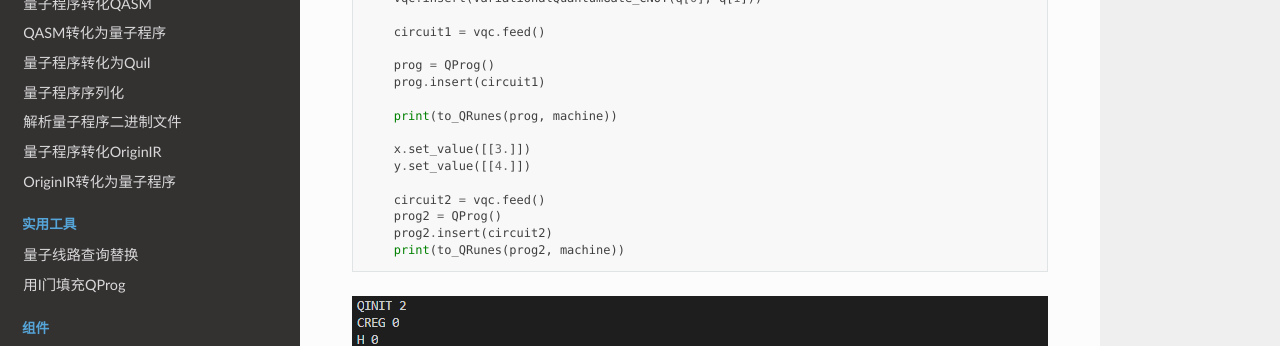
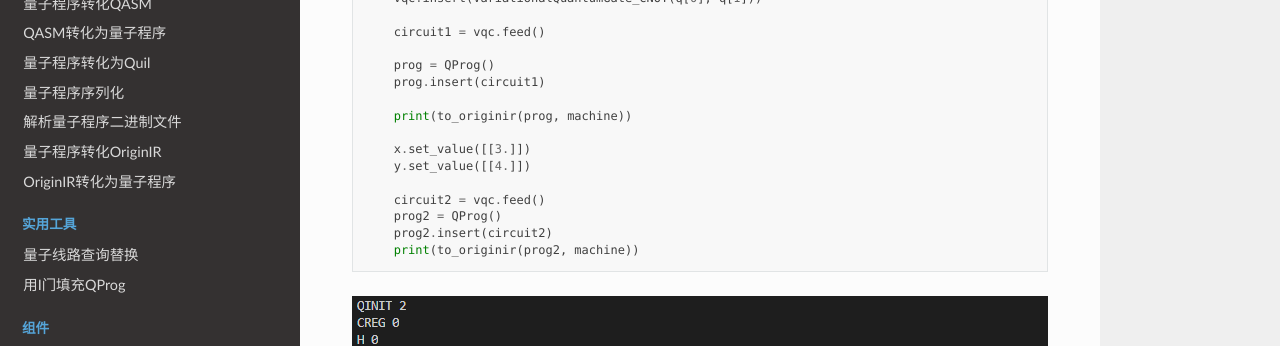
Before and after one commit to OriginQ/pyQPanda-Toturial, a Sphinx documentation site: the page built from source/VQG.rst, in a window 1280 px wide and 900 px high, scrolled down 1377 px. Shown: the part 151-497 px from the top of the window. Built offline with Sphinx 7.4.7 and the Read the Docs theme 2.0.0, drawn with Linux system fonts in a browser that asks for light colours; pages that are not in the unit, such as notebooks, are missing from menus.

Commit message:
Update VQG.rst

```diff
--- a/source/VQG.rst
+++ b/source/VQG.rst
@@ -72,7 +72,7 @@ VariationalQuantumGate_CNOT   VQG_CNOT
         prog = QProg()
         prog.insert(circuit1)
 
-        print(to_QRunes(prog, machine))
+        print(to_originir(prog, machine))
 
         x.set_value([[3.]])
         y.set_value([[4.]])
@@ -80,6 +80,6 @@ VariationalQuantumGate_CNOT   VQG_CNOT
         circuit2 = vqc.feed()
         prog2 = QProg()
         prog2.insert(circuit2)
-        print(to_QRunes(prog2, machine))
+        print(to_originir(prog2, machine))
 
 .. image:: images/VQG_Example.png
```
